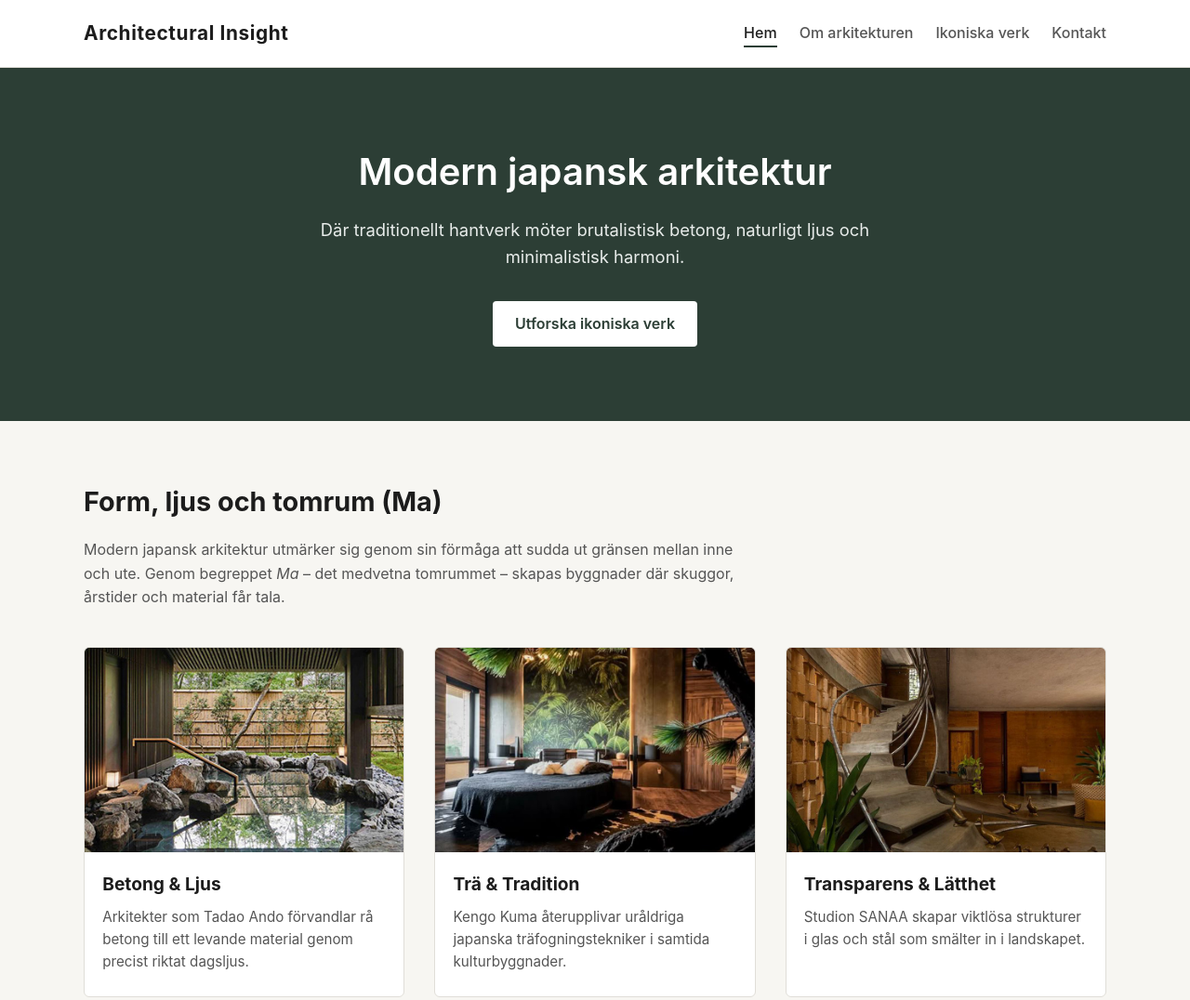
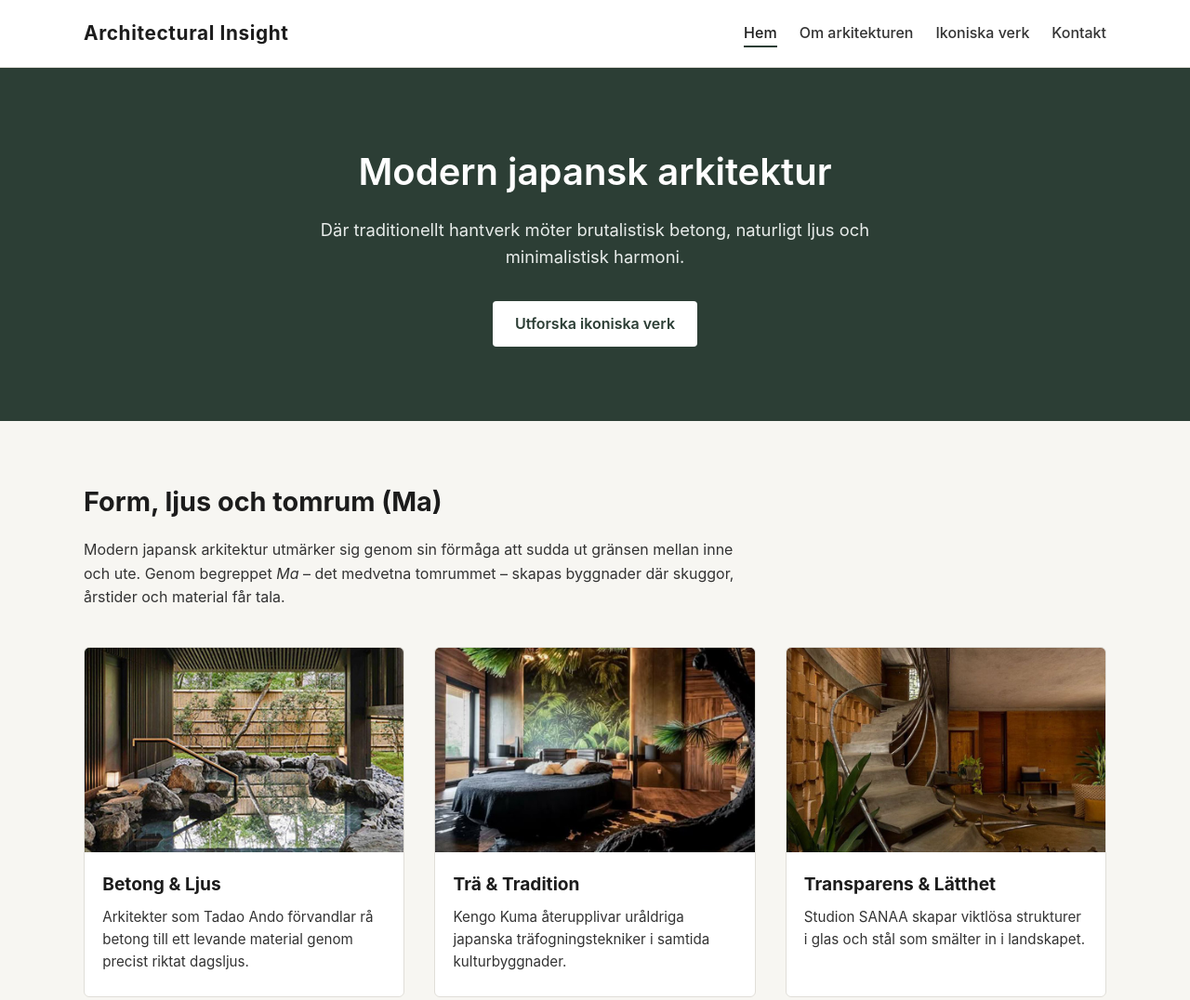
Before and after one commit to mariammksm/Programmering, a plain HTML site: page index.html in a window 1280 px wide. Shown: the top 1076 px of the page at 93% size. Drawn offline with Linux system fonts and the light colour scheme.

Commit message:
ändrade färg

```diff
--- a/css/style.css
+++ b/css/style.css
@@ -3,7 +3,7 @@
     --bg-color: #f7f6f2;
     --surface-color: #ffffff;
     --text-color: #1c1c1c;
-    --muted-text: #555555;
+    --muted-text: #333333;
     --accent-color: #2c3e35;
     --accent-hover: #1d2923;
     --border-color: #e0ded8;
```
